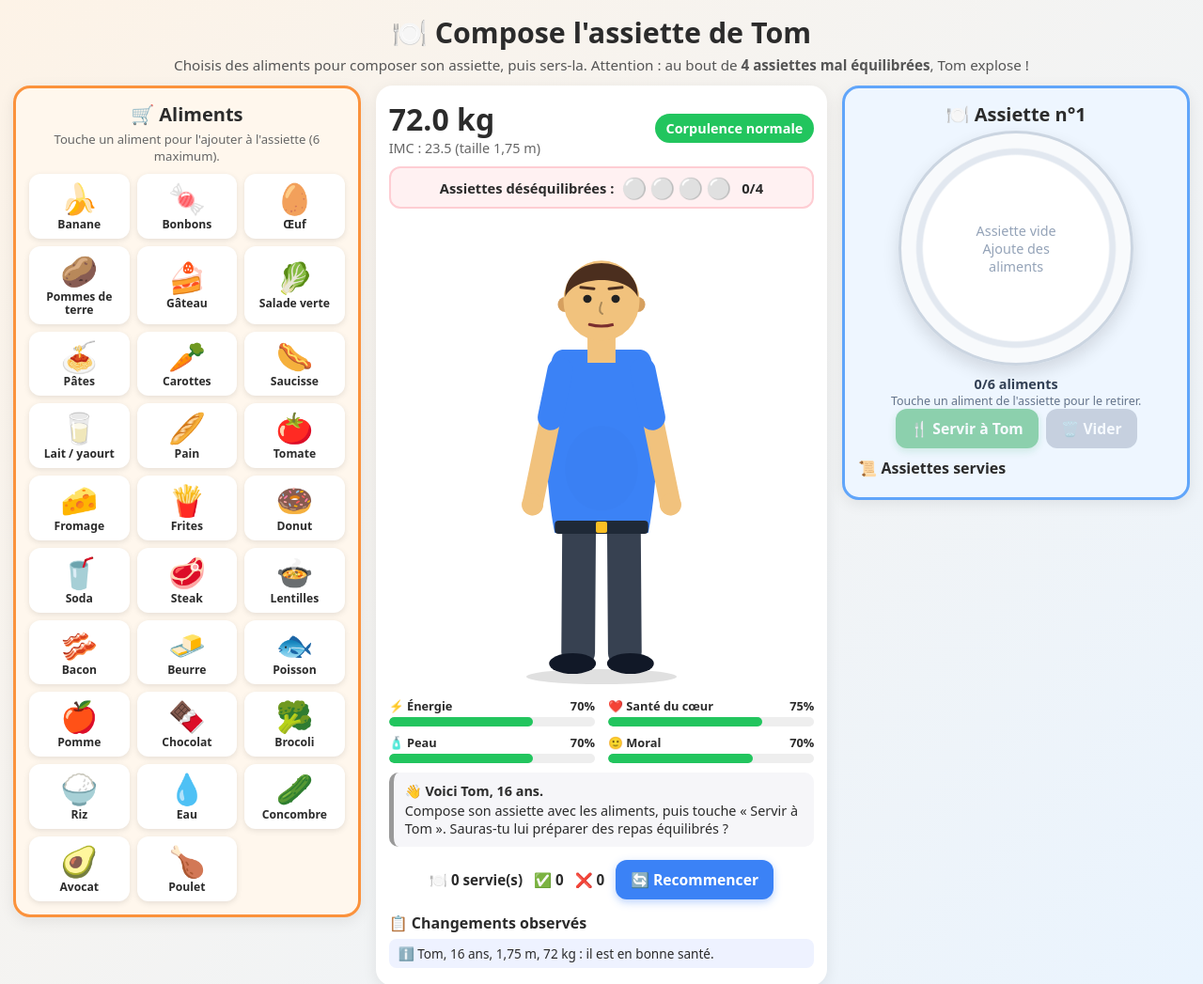
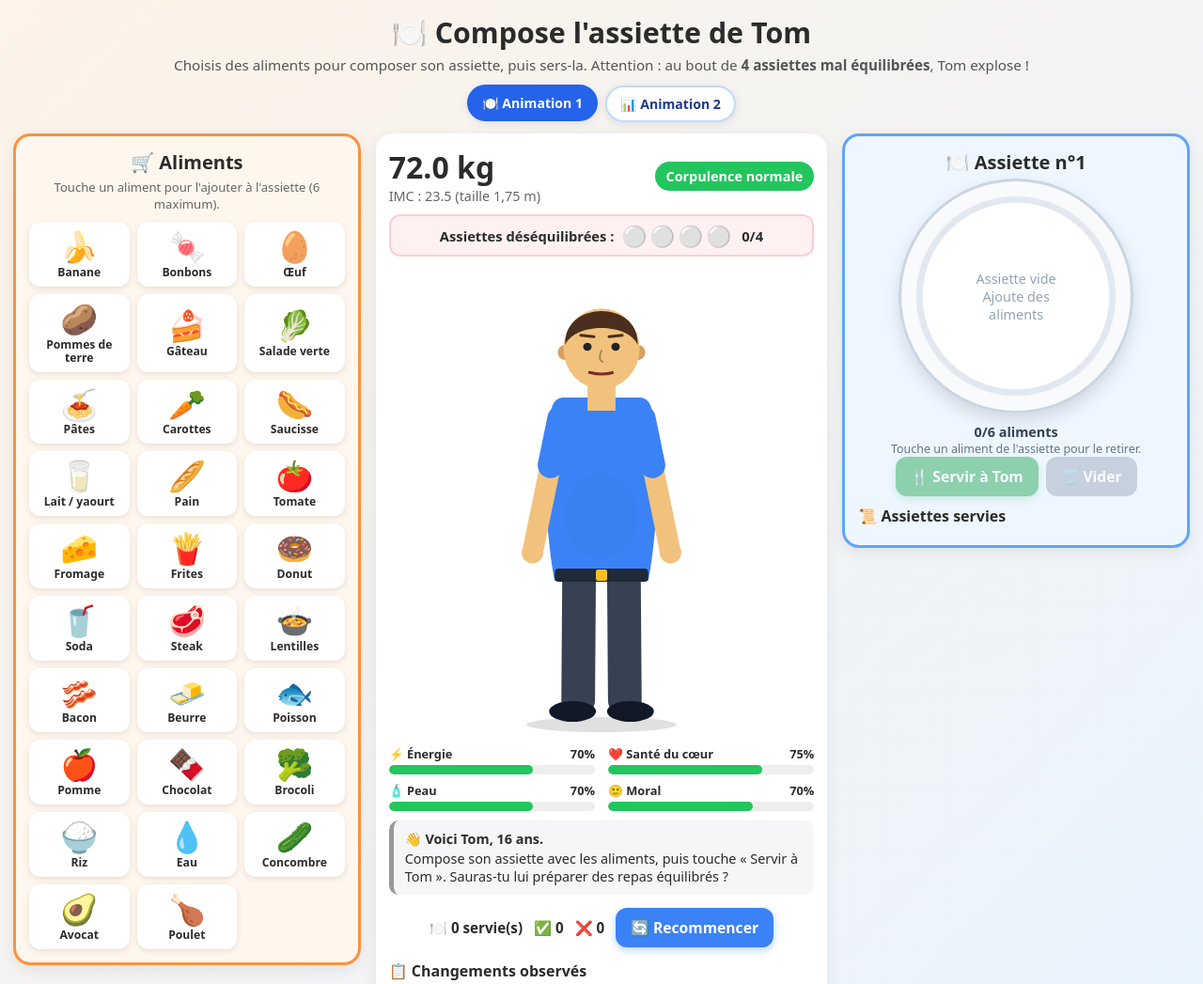
Before and after one commit to Mvrve/Apprentissage, a plain HTML site: page index.html in a window 1280 px wide. Shown: the top 1047 px of the page at 94% size. Drawn offline with Linux system fonts and the light colour scheme.

Commit message:
Add navigation to second animation

```diff
--- a/index.html
+++ b/index.html
@@ -170,6 +170,12 @@
       background:radial-gradient(circle 100px at 50% 100%,transparent 45%,#8b5cf6 45%,#8b5cf6 54%,#3b82f6 54%,#3b82f6 63%,#22c55e 63%,#22c55e 72%,#facc15 72%,#facc15 81%,#f97316 81%,#f97316 90%,#ef4444 90%,#ef4444 99%,transparent 99%)}
     .bars{gap:6px 10px}
   }
+
+  /* ---------- Navigation entre les animations ---------- */
+  .switcher { display:flex; justify-content:center; gap:8px; flex-wrap:wrap; max-width:1300px; margin:0 auto 12px; }
+  .switcher a { display:inline-flex; align-items:center; gap:6px; padding:8px 14px; border-radius:999px; background:#fff; color:#1e3a8a; border:2px solid #bfdbfe; font-size:.88rem; font-weight:700; text-decoration:none; box-shadow:0 2px 8px rgba(30,58,138,.12); transition:transform .15s, background .15s, color .15s; }
+  .switcher a.active, .switcher a:hover { background:#2563eb; border-color:#2563eb; color:#fff; transform:translateY(-1px); }
+  @media (max-width:900px) { .switcher { margin-bottom:8px; } .switcher a { padding:7px 11px; font-size:.82rem; } }
 </style>
 </head>
 <body>
@@ -178,6 +184,11 @@
   <h1>🍽️ Compose l'assiette de Tom</h1>
   <p>Choisis des aliments pour composer son assiette, puis sers-la. Attention : au bout de <b>4 assiettes mal équilibrées</b>, Tom explose !</p>
 </header>
+<nav class="switcher" aria-label="Choisir une animation">
+  <a class="active" href="index.html" aria-current="page">🍽️ Animation 1</a>
+  <a href="intervention2.html">📊 Animation 2</a>
+</nav>
+
 
 <div class="layout">
   <!-- ALIMENTS -->
```
